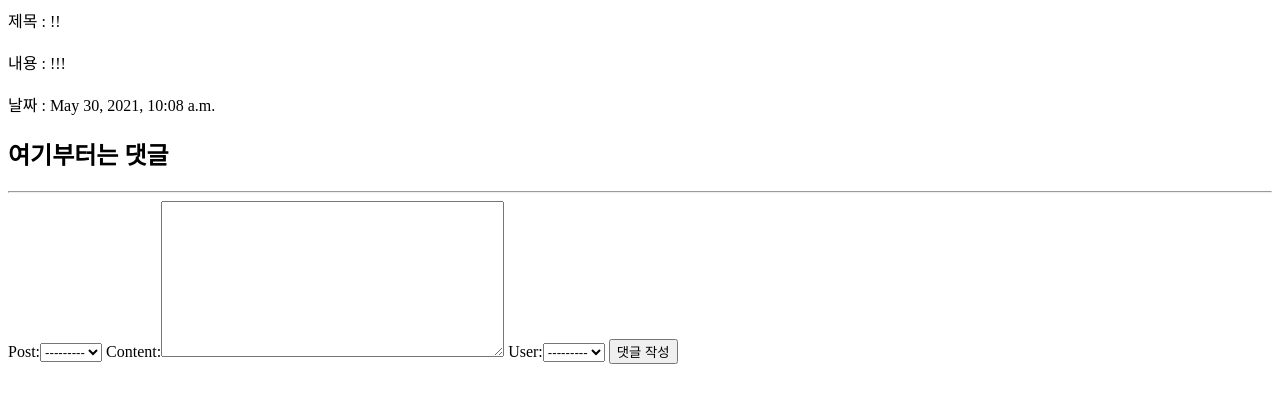
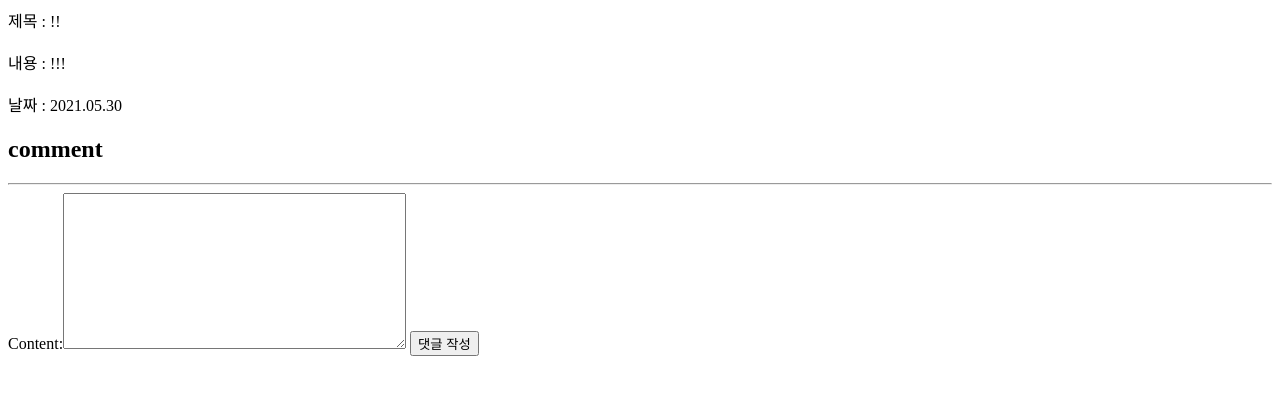
Before and after one commit to Yusang-park/django_study_planner, a Django app: page /community/detail/4 in a window 1280 px wide. Shown: the top 403 px of the page. Run offline with Django 3.2, Linux system fonts and the light colour scheme; a user stored in the database is signed in; data comes from the database, SQL or seed files in the repository; both versions use the stored data as it was after the commit; data that the repository does not hold is empty.

Commit message:
커뮤니티

```diff
--- a/studyPlanner/community/forms.py
+++ b/studyPlanner/community/forms.py
@@ -9,4 +9,4 @@ class WriteForm(forms.ModelForm):
 class CommentForm(forms.ModelForm):
     class Meta:
         model = Comment
-        fields = '__all__'
+        fields = ['content']
--- a/studyPlanner/community/models.py
+++ b/studyPlanner/community/models.py
@@ -4,9 +4,9 @@ from django.contrib.auth.models import User
 
 class Write(models.Model):
     title= models.CharField(max_length=50)
+    user= models.ForeignKey(User,related_name='write',on_delete=CASCADE,null=True)
     contents= models.TextField()
     updated_at= models.DateTimeField(auto_now=True)
-    user= models.ForeignKey(User,related_name='write',on_delete=CASCADE,null=True)
 
     def __str__(self):
         return self.title
@@ -14,10 +14,9 @@ class Write(models.Model):
 class Comment(models.Model):
     post= models.ForeignKey(Write,related_name='comment',on_delete=CASCADE)
     content= models.TextField(max_length=200)
-    user = models.ForeignKey(User,related_name='comment',on_delete=CASCADE,null=True)
+    user = models.ForeignKey(User,related_name='comment',on_delete=CASCADE)
 
     def __str__(self):
         return self.post.title
 
-
 # Create your models here.
--- a/studyPlanner/community/templates/community.html
+++ b/studyPlanner/community/templates/community.html
@@ -9,6 +9,7 @@
 <body>
     <h1>Community !</h1>
     <button type="button" class="create-btn"><a href="{% url 'community:create' %}">글 작성</a></button>
+    <hr>
 
 
     {% for write in all_write %}
@@ -16,7 +17,7 @@
         <div class='all_write'>
             {{write.id}}&nbsp
             {{write.title}}&nbsp
-            {{write.updated_at}}
+            {{write.updated_at|date:"Y.m.d"}}
         </div>
     </a>
     <div class='update-delete'>
--- a/studyPlanner/community/templates/detail.html
+++ b/studyPlanner/community/templates/detail.html
@@ -9,8 +9,8 @@
 <body>
     제목 : {{my_write.title}}
     <br><br>내용 : {{my_write.contents}}
-    <br><br>날짜 : {{my_write.updated_at}}
-    <h2>여기부터는 댓글</h2><hr>
+    <br><br>날짜 : {{my_write.updated_at|date:"Y.m.d"}}
+    <h2>comment</h2><hr>
     {% if user.is_authenticated %}
     <form method='POST' action="{% url 'community:create_comment' my_write.id %}">
         {% csrf_token %}
--- a/studyPlanner/community/views.py
+++ b/studyPlanner/community/views.py
@@ -43,7 +43,6 @@ def delete(request,write_id):
 def create_comment(request,write_id):
         if request.method == "POST":
             comment = CommentForm(request.POST)
-
             if comment.is_valid():
                 form = comment.save(commit=False)
                 user = request.user
```
Also changed, not shown: studyPlanner/db.sqlite3.
